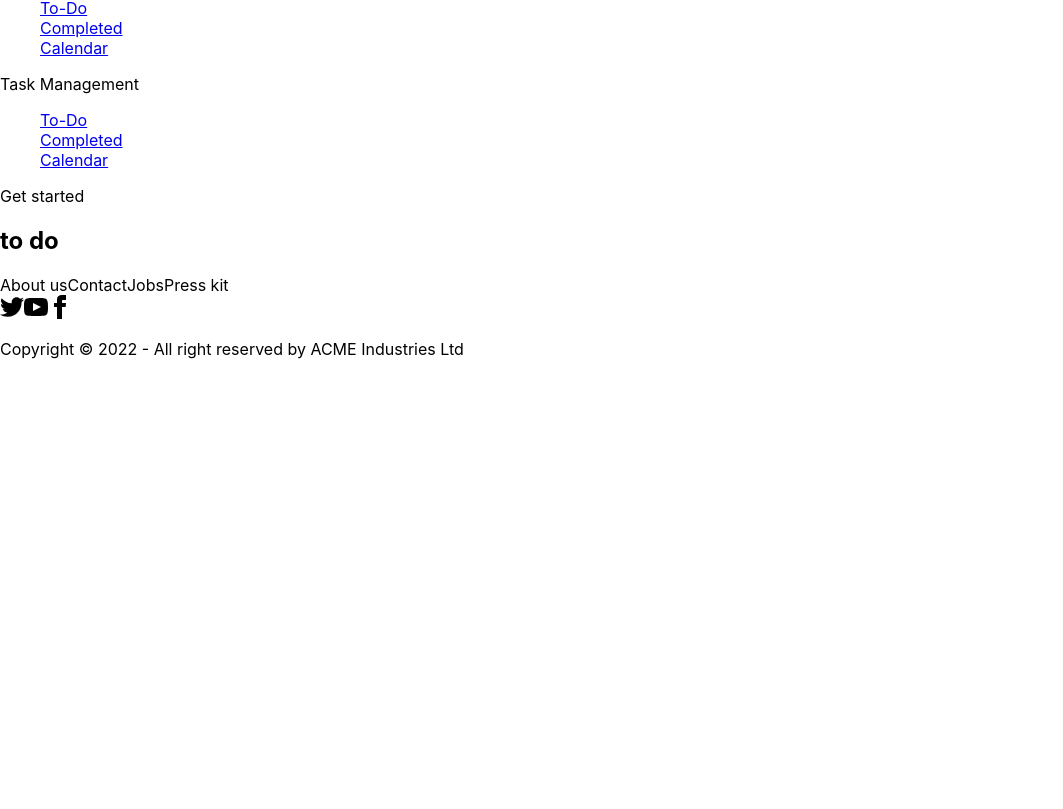
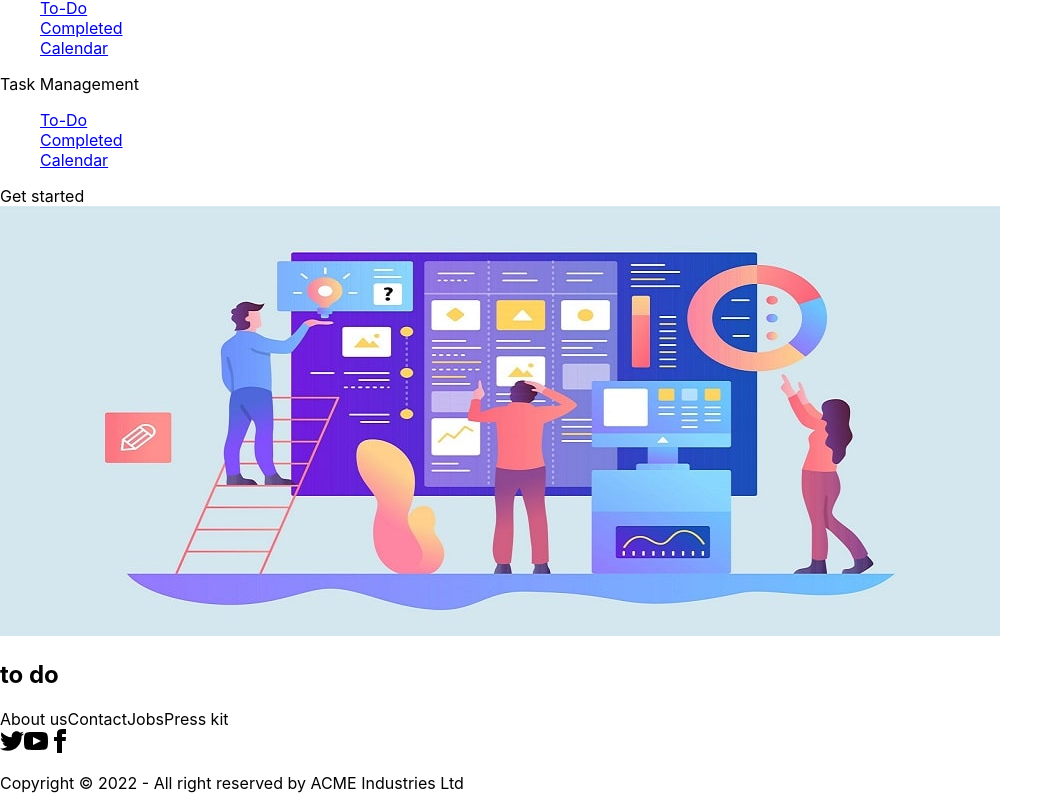
Before and after one commit to projit-1/tasks-management-client, a React (Create React App) app: page / in a window 1280 px wide. Shown: the part 1302-2111 px from the top of the page, without its empty margins (0-1063 px from the left). Before the commit the page ends 1677 px from the top, so only its background shows below. Built offline with nearby package versions, Linux system fonts and the light colour scheme.

Commit message:
banner image is set

```diff
--- a/src/App.js
+++ b/src/App.js
@@ -4,11 +4,13 @@ import Footer from './Pages/Shared/Footer';
 import Navbar from './Pages/Shared/Navbar';
 import ToDo from './Pages/Shared/Home/ToDo';
 import Completed from './Pages/Shared/Home/Completed';
+import Banner from './Pages/Shared/Banner';
 
 function App() {
   return (
     <div >
       <Navbar />
+      <Banner></Banner>
       <Routes>
         <Route path='/' element={<ToDo />}></Route>
         <Route path='/completed' element={<Completed />}></Route>
--- /dev/null
+++ b/src/Pages/Shared/Banner.js
@@ -0,0 +1,12 @@
+import React from 'react';
+import banner from '../../images/taskmanagement.jpg'
+
+const Banner = () => {
+    return (
+        <div >
+            <img className='w-full' src={banner} alt="" />
+        </div>
+    );
+};
+
+export default Banner;
```
Also changed, not shown: src/images/taskmanagement.jpg (added).
